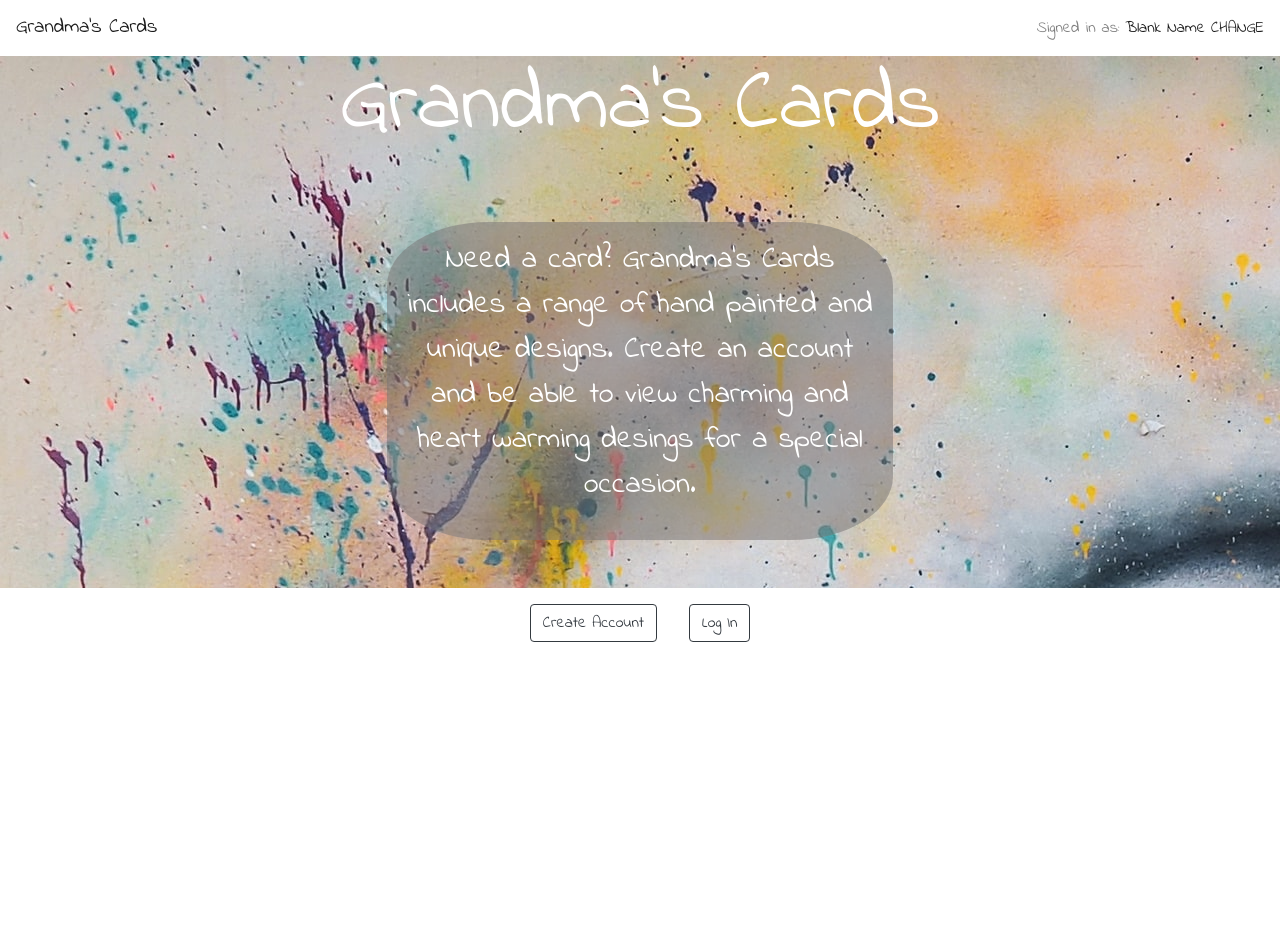
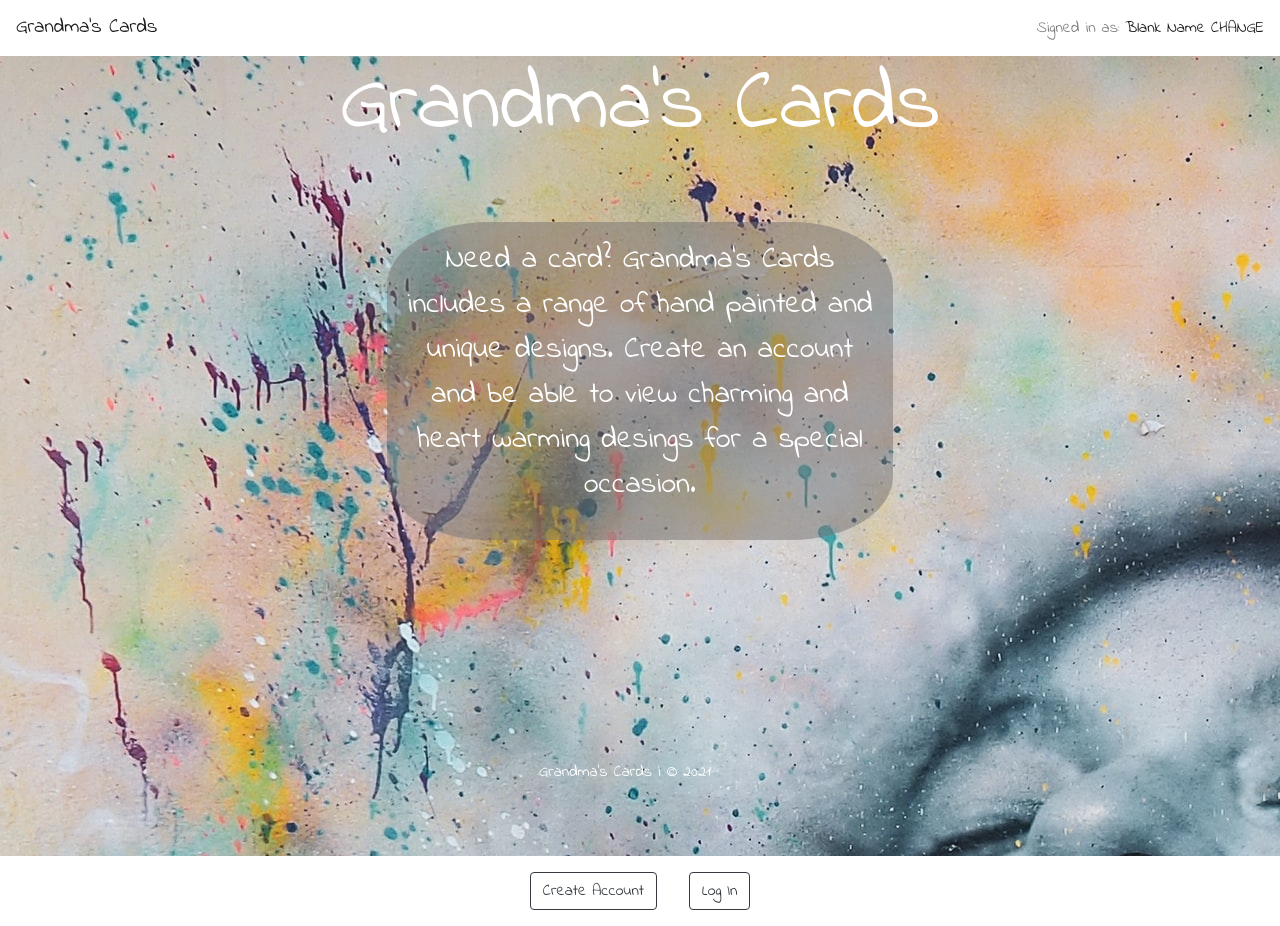
Before and after one commit to nkleinmann/ANotherMemory, a React (Create React App) app in the folder client/: page / in a window 1280 px wide. Before the commit the page ends 800 px from the top, so only its background shows below. Built offline with nearby package versions, Linux system fonts and the light colour scheme; no server answers.

Commit message:
change vh 100

```diff
--- a/client/src/App.css
+++ b/client/src/App.css
@@ -1,8 +1,15 @@
 .App {
+  display: flex;
+  flex-direction: column;
+  align-items: center;
+  justify-content: center;
+  height: 100vh;
+  /* overflow: hidden; */
+  margin: 0;
   position: relative;
   display: block;
   box-sizing: border-box;
-  font-family: 'Indie Flower', sans-serif;
+  font-family: "Indie Flower", sans-serif;
   color: white;
 }
 
--- a/client/src/Views/Home.jsx
+++ b/client/src/Views/Home.jsx
@@ -13,8 +13,6 @@ function Home() {
       <div
         style={{
           backgroundImage: `url(${paint1})`,
-          backgroundRepeat: "no-repeat",
-          width: "100%",
           height: "100%",
         }}
       >
```
